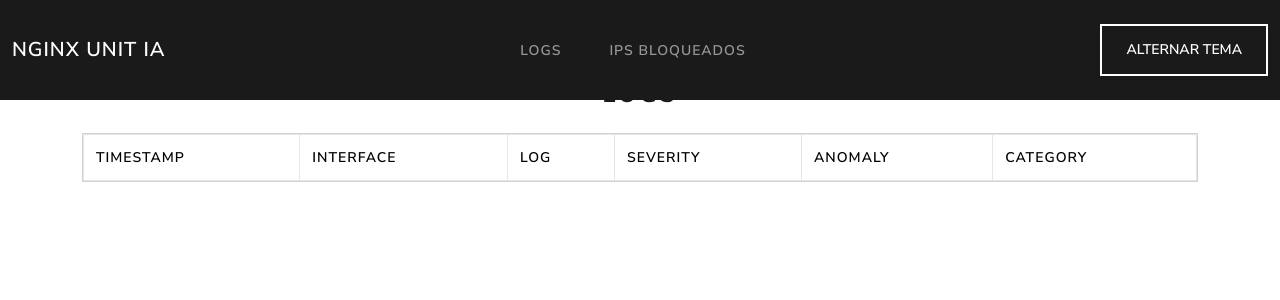
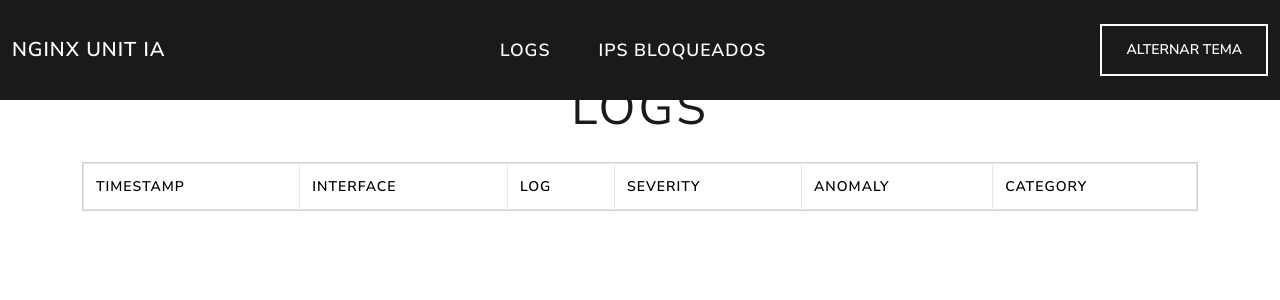
Before and after one commit to aXR6/nginx_unit_ia, a Flask app: page /logs in a window 1280 px wide. Shown: the top 300 px of the page. Run offline with Flask 3, Linux system fonts and the light colour scheme; data that the repository does not hold is empty; some libraries are stand-ins or nearby versions.

Commit message:
Persistir tema e destacar rotulos

```diff
--- a/app/templates/base.html
+++ b/app/templates/base.html
@@ -1,9 +1,13 @@
 <!doctype html>
-<html lang="pt-br" data-bs-theme="light">
+<html lang="pt-br">
 <head>
     <meta charset="utf-8">
     <title>{{ title or "Nginx Unit IA" }}</title>
     <link href="https://cdn.jsdelivr.net/npm/bootswatch@5.3.2/dist/lux/bootstrap.min.css" rel="stylesheet">
+    <script>
+        const savedTheme = localStorage.getItem('theme') || 'light';
+        document.documentElement.setAttribute('data-bs-theme', savedTheme);
+    </script>
     <style>
         body { padding-top: 56px; }
         .severity-high { color: #dc3545; font-weight: bold; }
@@ -22,8 +26,8 @@
             </button>
             <div class="collapse navbar-collapse" id="navbarNav">
                 <ul class="navbar-nav mx-auto mb-2 mb-lg-0">
-                    <li class="nav-item"><a class="nav-link" href="/logs">Logs</a></li>
-                    <li class="nav-item"><a class="nav-link" href="/blocked">IPs Bloqueados</a></li>
+                    <li class="nav-item"><a class="nav-link fw-bold text-white" style="font-size:1.1rem" href="/logs">Logs</a></li>
+                    <li class="nav-item"><a class="nav-link fw-bold text-white" style="font-size:1.1rem" href="/blocked">IPs Bloqueados</a></li>
                 </ul>
                 <button id="toggle-btn" class="btn btn-outline-light">Alternar tema</button>
             </div>
@@ -37,9 +41,13 @@
 function toggleTheme(){
     const html=document.documentElement;
     const theme=html.getAttribute('data-bs-theme');
-    html.setAttribute('data-bs-theme', theme==='dark'?'light':'dark');
+    const newTheme = theme==='dark'?'light':'dark';
+    html.setAttribute('data-bs-theme', newTheme);
+    localStorage.setItem('theme', newTheme);
 }
-document.getElementById('toggle-btn').addEventListener('click', toggleTheme);
+document.addEventListener('DOMContentLoaded', () => {
+    document.getElementById('toggle-btn').addEventListener('click', toggleTheme);
+});
 </script>
 {% block scripts %}{% endblock %}
 </body>
--- a/app/templates/blocked.html
+++ b/app/templates/blocked.html
@@ -1,7 +1,7 @@
 {% extends 'base.html' %}
 
 {% block content %}
-<h1 class="h3 mb-4 text-center">IPs Bloqueados</h1>
+<h1 class="display-5 mb-4 text-center">IPs Bloqueados</h1>
 <div class="card">
   <div class="card-body p-0">
     <div class="table-responsive">
--- a/app/templates/logs.html
+++ b/app/templates/logs.html
@@ -1,7 +1,7 @@
 {% extends 'base.html' %}
 
 {% block content %}
-<h1 class="h3 mb-4 text-center">Logs</h1>
+<h1 class="display-5 mb-4 text-center">Logs</h1>
 <div class="card">
   <div class="card-body p-0">
     <div class="table-responsive">
```
